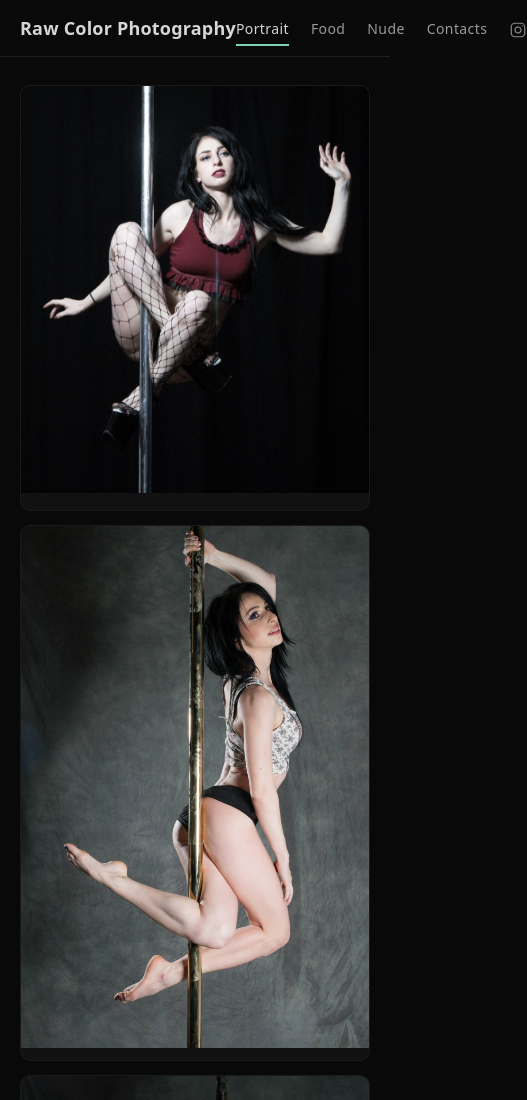
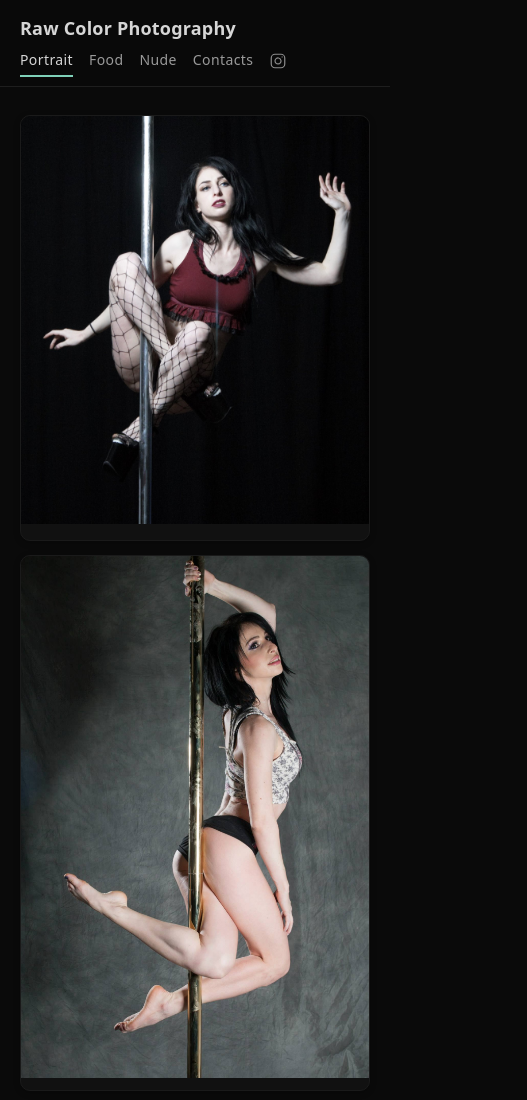
Before and after one commit to rawcolor/photography, a plain HTML site: page index.html in a window 390 px wide. Shown: the top 1100 px of the page, 527 px wide, since content can reach past the window. Drawn offline with Linux system fonts and the light colour scheme.

Commit message:
links on second row of header mobile

```diff
--- a/index.html
+++ b/index.html
@@ -39,6 +39,22 @@
     nav a{color:var(--muted);font-size:14px;letter-spacing:.4px;padding:6px 0;border-bottom:2px solid transparent;transition:color .15s,border-color .15s}
     nav a:hover{color:var(--text)} nav a.active{color:var(--text);border-bottom-color:var(--accent)}
     .icon{display:inline-flex;width:18px;height:18px;vertical-align:middle;opacity:.9}
+
+    /* Make nav drop to a new row on small screens */
+    @media (max-width:700px){
+      .header-wrap{
+        flex-direction:column;       /* stack brand then nav */
+        align-items:flex-start;
+        gap:8px;
+      }
+      nav ul{
+        width:100%;                  /* allow wrapping full width */
+        justify-content:space-between;
+        flex-wrap:wrap;
+        row-gap:8px;
+        column-gap:16px;
+      }
+    }
 
     .section{max-width:var(--max);margin:0 auto;padding:28px 20px 56px}
 
```
